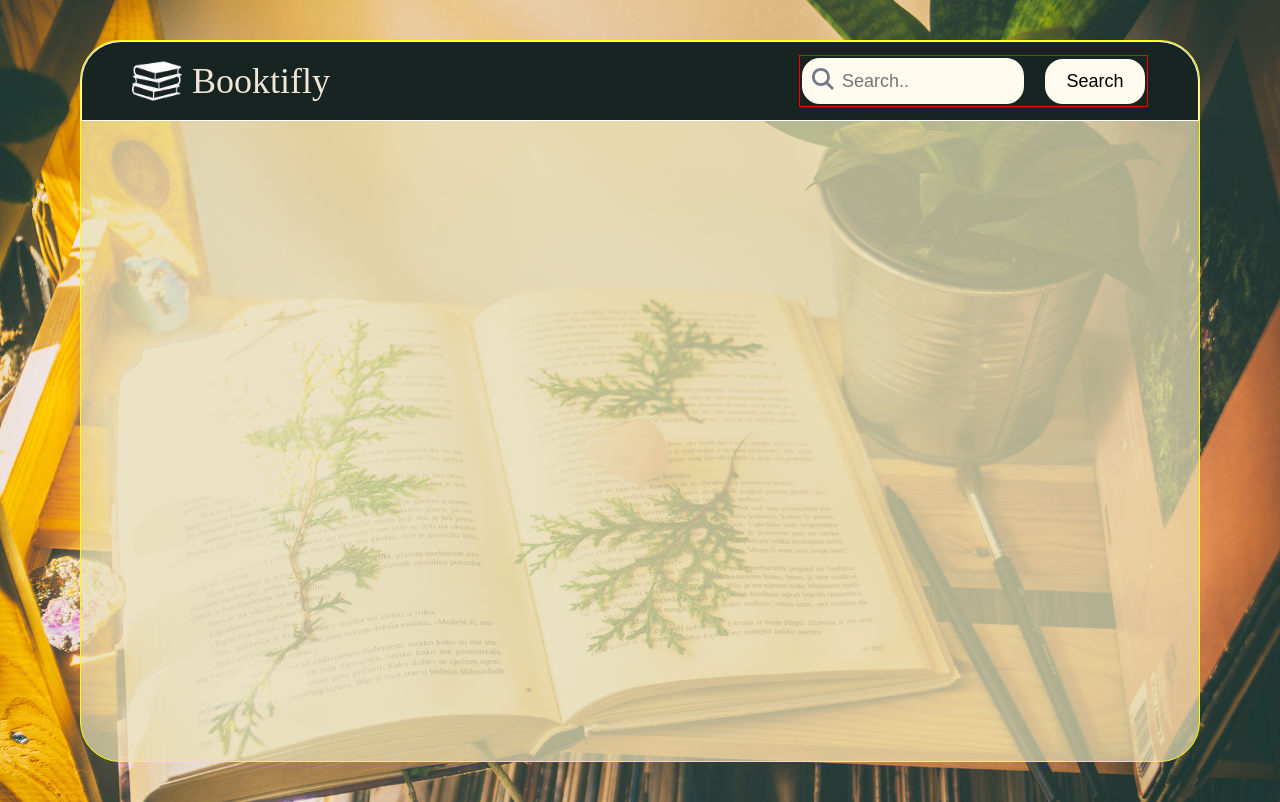
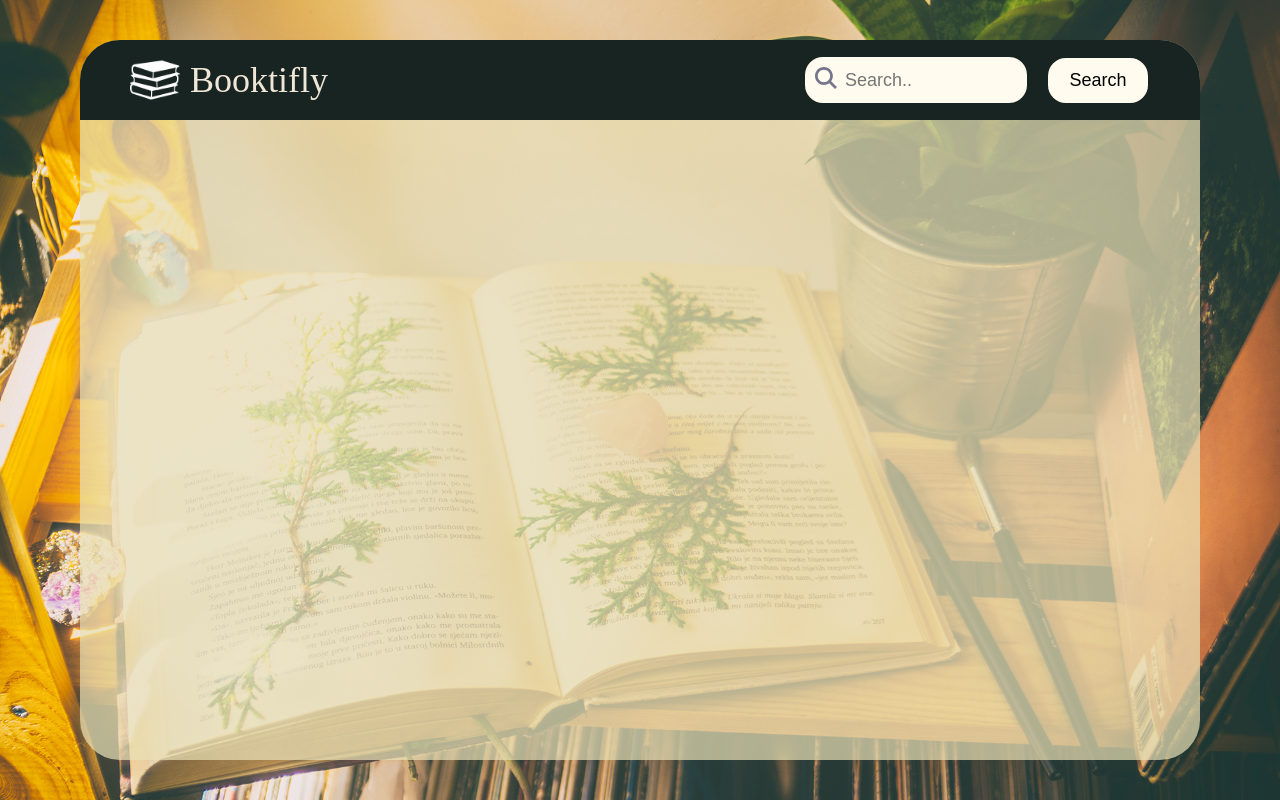
Before and after one commit to patkub2/booktifly, a React (Create React App) app: page / in a window 1280 px wide. Built offline with nearby package versions, Linux system fonts and the light colour scheme.

Commit message:
changed more small styles

```diff
--- a/src/components/Body copy.js
+++ b/src/components/Body copy.js
@@ -4,7 +4,7 @@ import { SearchContext } from "./searchContext";
 import nobook from "../img/nobook.png";
 
 const BodyWrapper = styled.div`
-  border: 1px solid red; /* RED*/
+  /*border: 1px solid red; /* RED*/
   width: 100%;
   min-height: 80vh;
   padding: 0px 50px;
@@ -16,7 +16,7 @@ const BodyWrapper = styled.div`
 `;
 
 const Book = styled.div`
-  border: 1px solid green; /* GREEN*/
+  /*border: 1px solid green; /* GREEN*/
   display: flex;
   width: 26vh;
   height: 36vh;
--- a/src/components/Container.js
+++ b/src/components/Container.js
@@ -4,7 +4,7 @@ import styled from "styled-components";
 const Containerr = styled.nav`
   margin: 5vh 10vh;
   min-height: 90vh;
-  border: 1px solid yellow; /* RED*/
+  /*border: 1px solid yellow; /* RED*/
   background: rgba(234, 226, 183, 0.7);
   border-radius: 40px;
   @media (max-width: 900px) {
--- a/src/components/Header.js
+++ b/src/components/Header.js
@@ -4,7 +4,7 @@ import Logo from "./Logo";
 import Input from "./Input";
 
 const NavBar = styled.nav`
-  border: 1px solid white; /* RED*/
+  /*border: 1px solid white; /* RED*/
   width: 100%;
   height: 80px;
   display: flex;
@@ -17,9 +17,14 @@ const NavBar = styled.nav`
   img {
     width: 50px;
   }
+  @media (max-width: 900px) {
+    border-radius: 0px;
+  }
+
   @media (max-width: 665px) {
     justify-content: center;
     height: 180px;
+    border-radius: 0px;
   }
 `;
 
--- a/src/components/Input.js
+++ b/src/components/Input.js
@@ -4,7 +4,7 @@ import zoom from "../img/zoom.svg";
 import { SearchContext } from "./searchContext";
 
 const InputWraper = styled.nav`
-  border: 1px solid red; /* RED*/
+  /*border: 1px solid red; /* RED*/
   display: flex;
   outline: none;
   justify-content: space-between;
```
